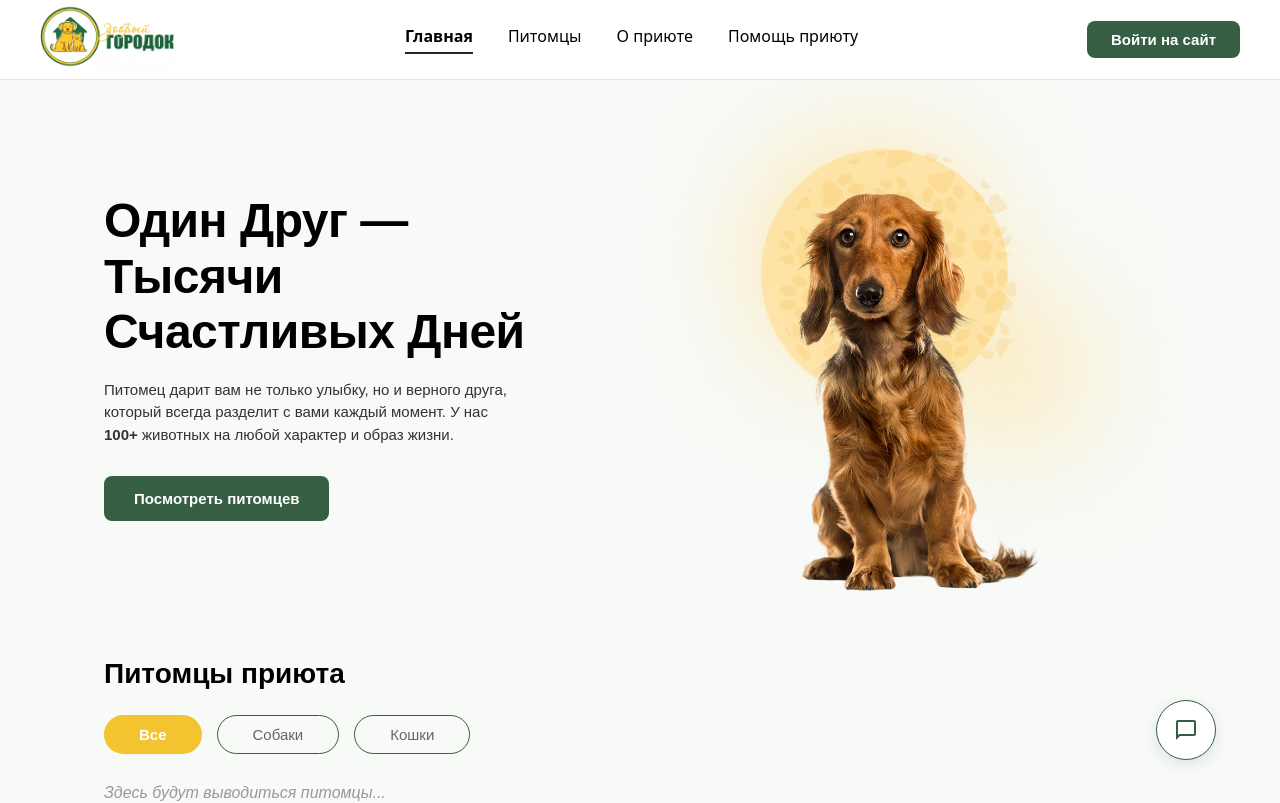
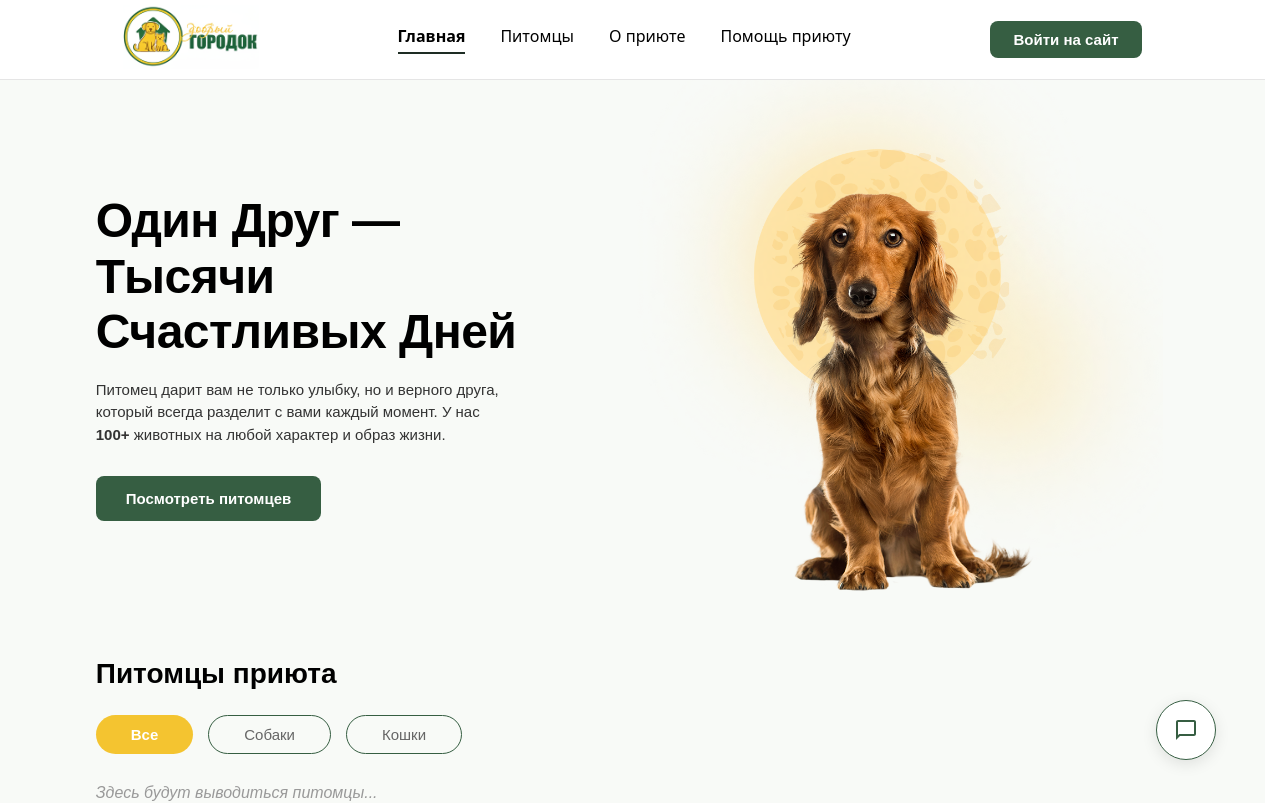
Before and after one commit to schustov05-debug/dobriy-gorodok-frontend, a React (Vite) app: page / in a window 1280 px wide. Shown: the top 803 px of the page. Built offline with nearby package versions, Linux system fonts and the light colour scheme.

Commit message:
update site

```diff
--- a/src/components/Header.jsx
+++ b/src/components/Header.jsx
@@ -99,17 +99,24 @@ export default function Header() {
     return (
         <>
             <header style={{
-                display: 'flex',
-                justifyContent: 'space-between',
-                alignItems: 'center',
-                padding: '10px 40px',
                 background: '#FFFFFF',
                 borderBottom: '1px solid #E5E5E5',
                 height: '80px',
                 position: 'sticky',
                 top: 0,
                 zIndex: 100,
+                width: '100%',
             }}>
+                <div style={{
+                    maxWidth: '1100px',
+                    margin: '0 auto',
+                    padding: '0 40px',
+                    height: '100%',
+                    display: 'flex',
+                    justifyContent: 'space-between',
+                    alignItems: 'center',
+                    boxSizing: 'border-box'
+                }}>
                 <Link to="/">
                     <img src={logoImg} alt="Добрый Городок"
                         style={{ height: '65px', width: 'auto', objectFit: 'contain' }} />
@@ -241,6 +248,7 @@ export default function Header() {
                         </button>
                     )}
                 </div>
+                </div>
             </header>
 
             {modalOpen && (
--- a/src/index.css
+++ b/src/index.css
@@ -10,4 +10,5 @@ html, body, #root {
   min-height: 100vh;
   font-family: system-ui, -apple-system, BlinkMacSystemFont, 'Segoe UI', Roboto, sans-serif;
   background-color: #ffffff;
+  scrollbar-gutter: stable;
 }
```
